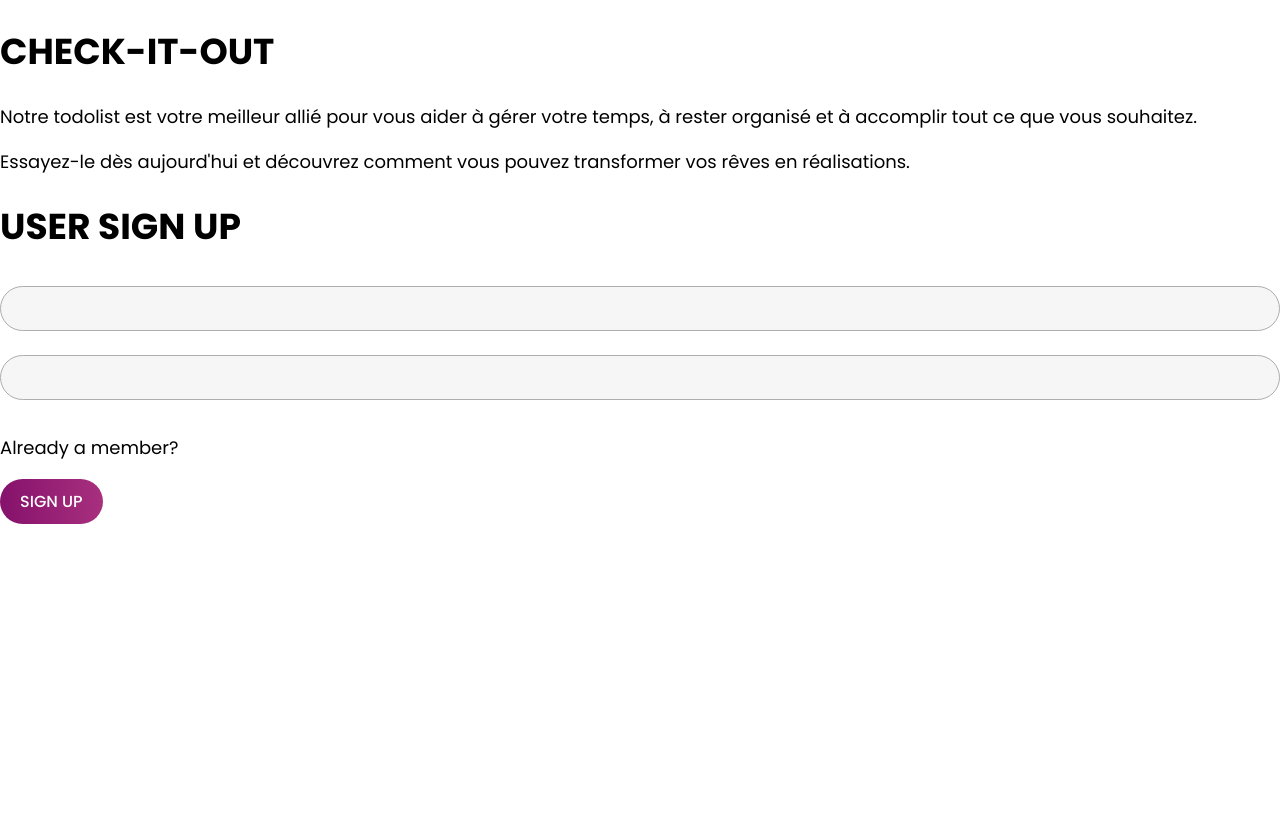
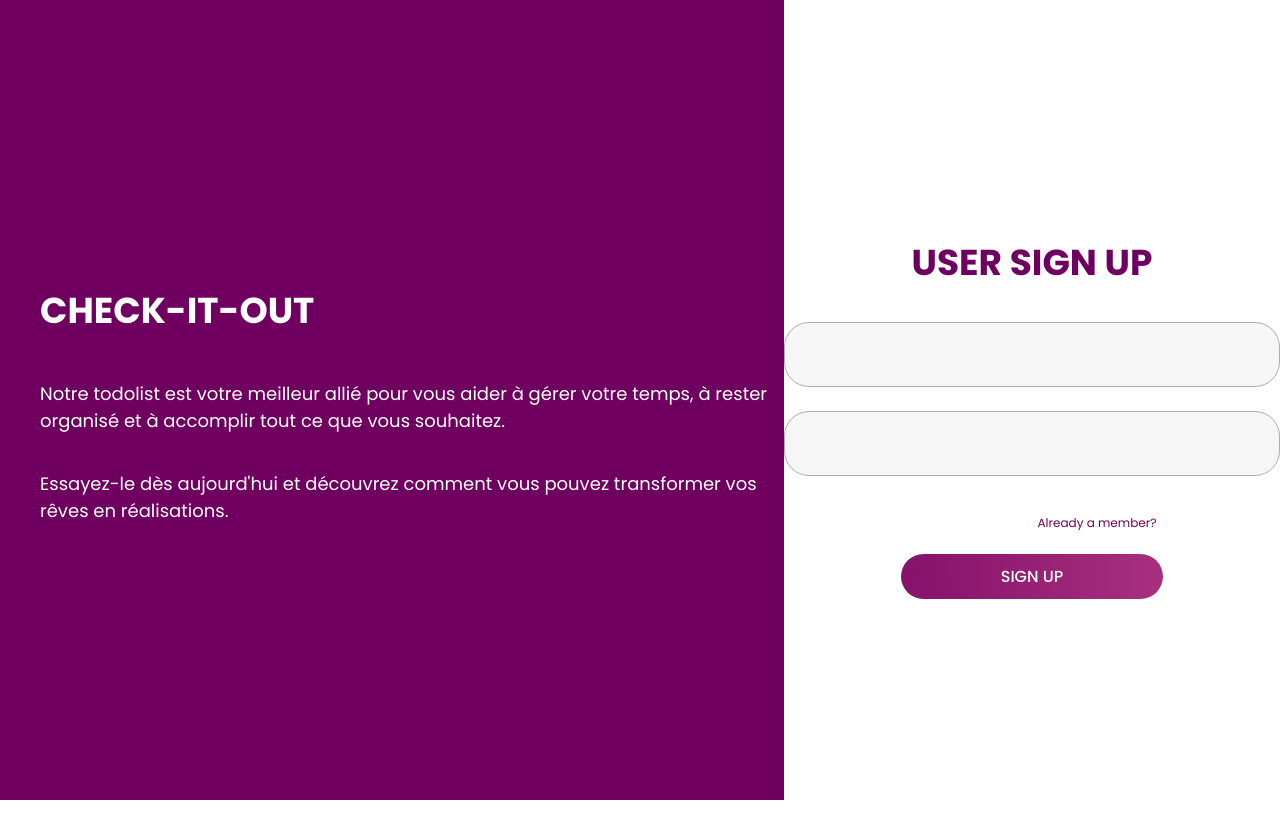
Before and after one commit to arasolonjatovo/buzz_up, a React (Create React App) app: page / in a window 1280 px wide. After the commit the page ends 800 px from the top, so only its background shows below. Built offline with nearby package versions, Linux system fonts and the light colour scheme.

Commit message:
add: style

```diff
--- a/src/routes/Auth/Auth.scss
+++ b/src/routes/Auth/Auth.scss
@@ -0,0 +1,81 @@
+@import "../../style/variables";
+
+.mainContainer {
+  display: flex;
+  justify-content: center;
+}
+
+.containerTitle {
+  flex: 1.5;
+  display: flex;
+  flex-direction: column;
+  justify-content: center;
+  background-color: $primaryColor;
+  height: 100vh;
+  padding-left: 40px;
+
+  h1,
+  p {
+    color: white;
+  }
+}
+
+.containerLogin {
+  flex: 1;
+  display: flex;
+  flex-direction: column;
+  align-items: center;
+  justify-content: center;
+
+  h1,
+  .text-login {
+    padding-top: 10px;
+    color: $primaryColor;
+  }
+
+  .text-login {
+    font-size: 12px;
+    margin-left: 130px;
+
+    &:hover {
+      cursor: pointer;
+      color: rgba(87, 43, 121, 0.7);
+    }
+  }
+
+  input {
+    margin-top: 20px;
+  }
+
+  Button {
+    margin-top: 10px;
+    padding: 10px 100px;
+
+    &:hover {
+      background-color: rgba(87, 43, 121, 0.7);
+    }
+  }
+}
+
+@media only screen and (max-width: 600px) {
+  .containerTitle {
+    display: none;
+  }
+
+  .text-login {
+    padding-left: 10px;
+  }
+
+  .containerLogin {
+    Button {
+      padding: 10px 50px;
+      color: white;
+    }
+
+    height: 100vh;
+  }
+}
+
+.error {
+  color: red;
+}
--- a/src/routes/Auth/Auth.tsx
+++ b/src/routes/Auth/Auth.tsx
@@ -4,6 +4,7 @@ import Button from '../../components/Button/Button'
 import InputText from '../../components/Input/Input'
 import { authSignOut } from '../../firebase/authSignOut'
 import { useNavigate } from 'react-router-dom'
+import './Auth.scss'
 
 import { UserContext } from '../../context/userContext'
 
```
